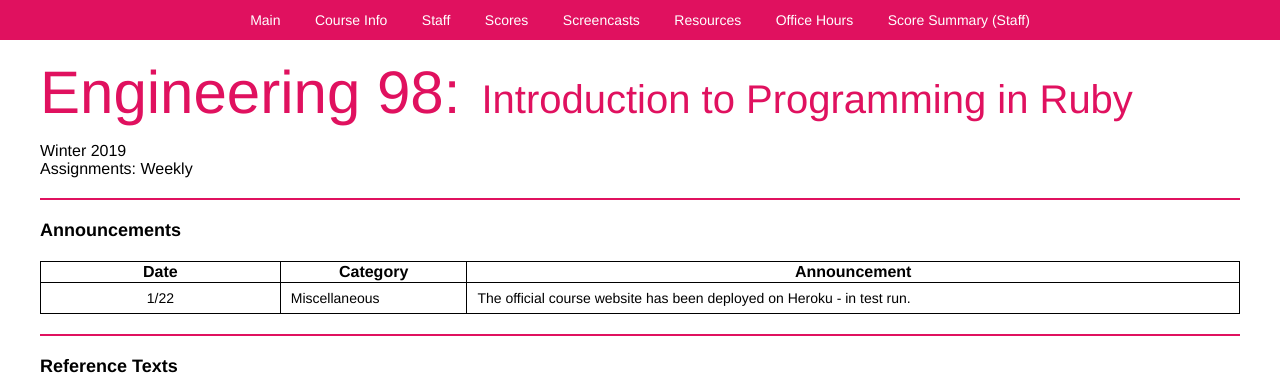
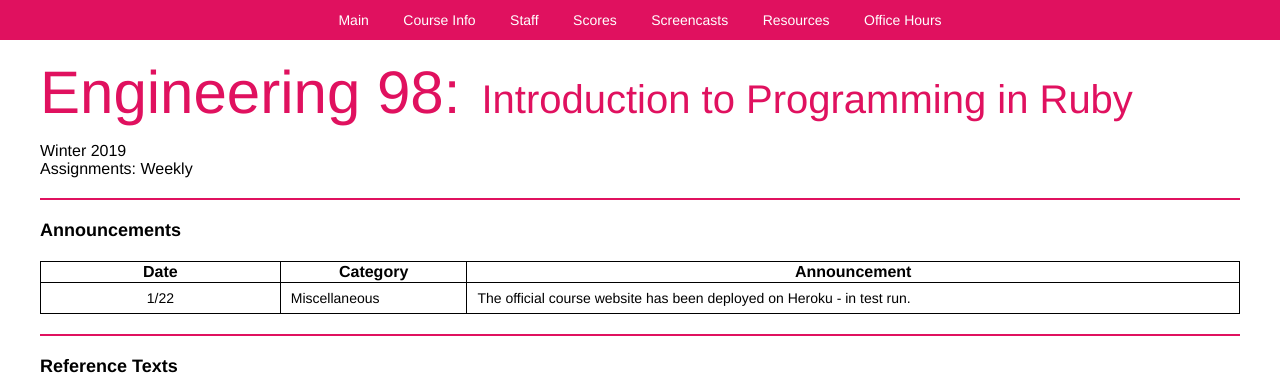
Before and after one commit to paulshaoyuqiao/E98-Course-Website, a Rails app: page / in a window 1280 px wide. Shown: the top 392 px of the page. Run offline with Rails 7, Linux system fonts and the light colour scheme; style sheets or scripts are compiled from the project's sources.

Commit message:
redirected staff_summary

```diff
--- a/app/views/course/home.html.erb
+++ b/app/views/course/home.html.erb
@@ -24,7 +24,7 @@
         <a href="#">
             <div class="navitem">Course Info</div>
         </a>
-        <a href="#">
+        <a href="staff_summary">
             <div class="navitem">Staff</div>
         </a>
         <a href="scores">
@@ -38,9 +38,6 @@
         </a>
         <a href="#">
             <div class="navitem">Office Hours</div>
-        </a>
-        <a href="staff_summary">
-            <div class="navitem">Score Summary (Staff)</div>
         </a>
     </div>
     <a href="/">
```
